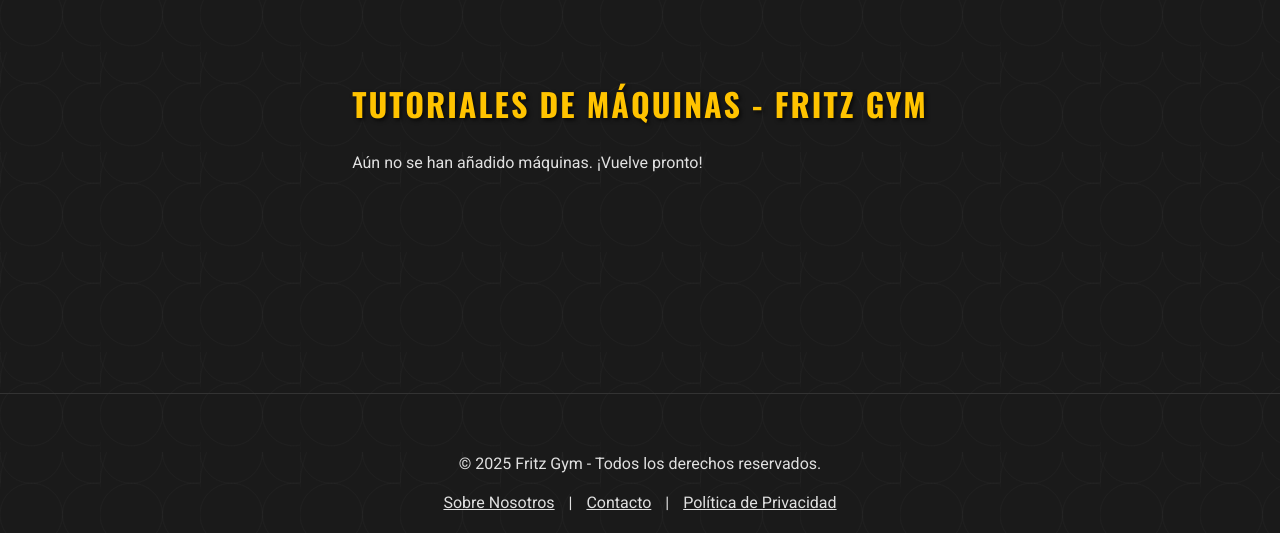
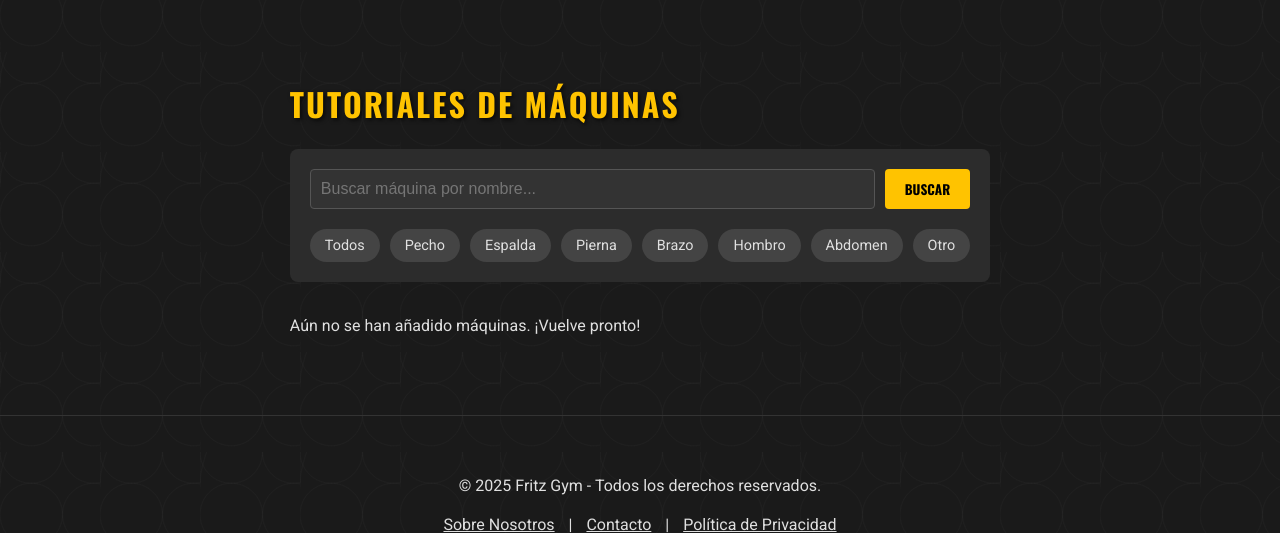
Before and after one commit to dennys3mf/fritzgym, a Django app: page /?grupo=PE in a window 1280 px wide. Shown: the part 248-781 px from the top of the page. Before the commit the page ends 759 px from the top, so only its background shows below. Run offline with Django 5.2, Linux system fonts and the light colour scheme; data that the repository does not hold is empty.

Commit message:
Implementa buscador y filtro por grupo muscular

```diff
--- a/maquinas/admin.py
+++ b/maquinas/admin.py
@@ -11,8 +11,10 @@ class MaquinaAdmin(admin.ModelAdmin):
     """
     Personalización del panel de administrador para el modelo Maquina.
     """
-    # Define las columnas que se mostrarán en la lista de máquinas
-    list_display = ('nombre', 'ver_codigo_qr')
+    # AÑADIMOS 'grupo_muscular' a las columnas a mostrar
+    list_display = ('nombre', 'grupo_muscular', 'ver_codigo_qr')
+    # AÑADIMOS un filtro por grupo muscular en la barra lateral
+    list_filter = ('grupo_muscular',)
 
     def ver_codigo_qr(self, obj):
         """
--- a/maquinas/views.py
+++ b/maquinas/views.py
@@ -1,20 +1,45 @@
-# maquinas/views.py
-
-# --- Importaciones limpias y ordenadas ---
 from django.shortcuts import render, get_object_or_404
 from django.http import HttpResponse
 from django.urls import reverse
+from django.views.generic import TemplateView
+from django.db.models import Q # <-- AÑADE ESTA IMPORTACIÓN
 from io import BytesIO
 import qrcode
-from .models import Maquina
-
-# ----------------------------------------------
+from .models import Maquina, Anuncio # <-- Asegúrate que Anuncio esté aquí
 
 def lista_maquinas(request):
-    """Muestra la página principal con la lista de todas las máquinas."""
-    maquinas = Maquina.objects.all()
+    """
+    Muestra la lista de máquinas, con capacidad de búsqueda y filtro.
+    """
+    # Obtenemos la lista completa de máquinas para empezar
+    queryset = Maquina.objects.all()
+
+    # Obtenemos los parámetros de la URL (si existen)
+    query = request.GET.get('q')
+    grupo_filtrado = request.GET.get('grupo')
+
+    # Si hay un parámetro de búsqueda 'q', filtramos el queryset
+    if query:
+        queryset = queryset.filter(
+            Q(nombre__icontains=query) |  # type: ignore
+            Q(descripcion__icontains=query)
+        ).distinct()
+
+    # Si hay un parámetro de filtro 'grupo', filtramos el queryset
+    if grupo_filtrado:
+        queryset = queryset.filter(grupo_muscular=grupo_filtrado)
+
+    # Obtenemos los anuncios activos
+    anuncios_activos = Anuncio.objects.filter(activo=True)
+
+    # Obtenemos todos los grupos musculares para mostrar los botones de filtro
+    grupos_musculares = Maquina.GrupoMuscular.choices
+
     contexto = {
-        'maquinas_list': maquinas
+        'maquinas_list': queryset, # Le pasamos el queryset ya filtrado
+        'anuncios_activos': anuncios_activos,
+        'grupos_musculares': grupos_musculares, # Pasamos los grupos para los botones
+        'query_busqueda': query or "", # Pasamos el término de búsqueda para mostrarlo en la barra
     }
     return render(request, 'maquinas/lista_maquinas.html', contexto)
 
--- a/templates/maquinas/lista_maquinas.html
+++ b/templates/maquinas/lista_maquinas.html
@@ -19,11 +19,75 @@
     }
     .video-responsive { position: relative; overflow: hidden; padding-top: 56.25%; border-radius: 4px; margin-top: 20px; }
     .video-responsive iframe { position: absolute; top: 0; left: 0; width: 100%; height: 100%; border: 0; }
+    .controles-busqueda {
+        background-color: var(--color-superficie);
+        padding: 20px;
+        border-radius: 8px;
+        margin-bottom: 30px;
+        border: 1px solid var(--border-color);
+    }
+    .formulario-busqueda {
+        display: flex;
+        gap: 10px;
+        margin-bottom: 20px;
+    }
+    .formulario-busqueda input {
+        flex-grow: 1;
+        padding: 10px;
+        border: 1px solid #555;
+        background-color: #333;
+        color: var(--color-texto);
+        border-radius: 4px;
+        font-size: 1rem;
+    }
+    .formulario-busqueda button {
+        padding: 10px 20px;
+        border: none;
+        background-color: var(--color-primario);
+        color: #000;
+        font-family: 'Oswald', sans-serif;
+        text-transform: uppercase;
+        font-weight: 700;
+        border-radius: 4px;
+        cursor: pointer;
+    }
+    .filtros-grupo {
+        display: flex;
+        flex-wrap: wrap;
+        gap: 10px;
+    }
+    .filtro-btn {
+        padding: 8px 15px;
+        background-color: #444;
+        color: var(--color-texto);
+        text-decoration: none;
+        border-radius: 20px;
+        font-size: 0.9rem;
+        transition: background-color 0.2s;
+    }
+    .filtro-btn:hover {
+        background-color: var(--color-primario);
+        color: #000;
+    }
 </style>
 {% endblock %}
 
 {% block content %}
-    <h1>Tutoriales de Máquinas - Fritz Gym</h1>
+    <h1>Tutoriales de Máquinas</h1>
+
+    <div class="controles-busqueda">
+        <form method="GET" action="{% url 'lista-maquinas' %}" class="formulario-busqueda">
+            <input type="text" name="q" placeholder="Buscar máquina por nombre..." value="{{ query_busqueda }}">
+            <button type="submit">Buscar</button>
+        </form>
+
+        <div class="filtros-grupo">
+            <a href="{% url 'lista-maquinas' %}" class="filtro-btn">Todos</a>
+            {% for valor, nombre in grupos_musculares %}
+                <a href="?grupo={{ valor }}" class="filtro-btn">{{ nombre }}</a>
+            {% endfor %}
+        </div>
+    </div>
 
     {% for maquina in maquinas_list %}
         <section class="maquina" id="maquina-{{ maquina.id }}">
```
Also changed, not shown: maquinas/models.py (+34 -0 lines), maquinas/migrations/0002_maquina_grupo_muscular.py (added), maquinas/migrations/0003_anuncio.py (added).
